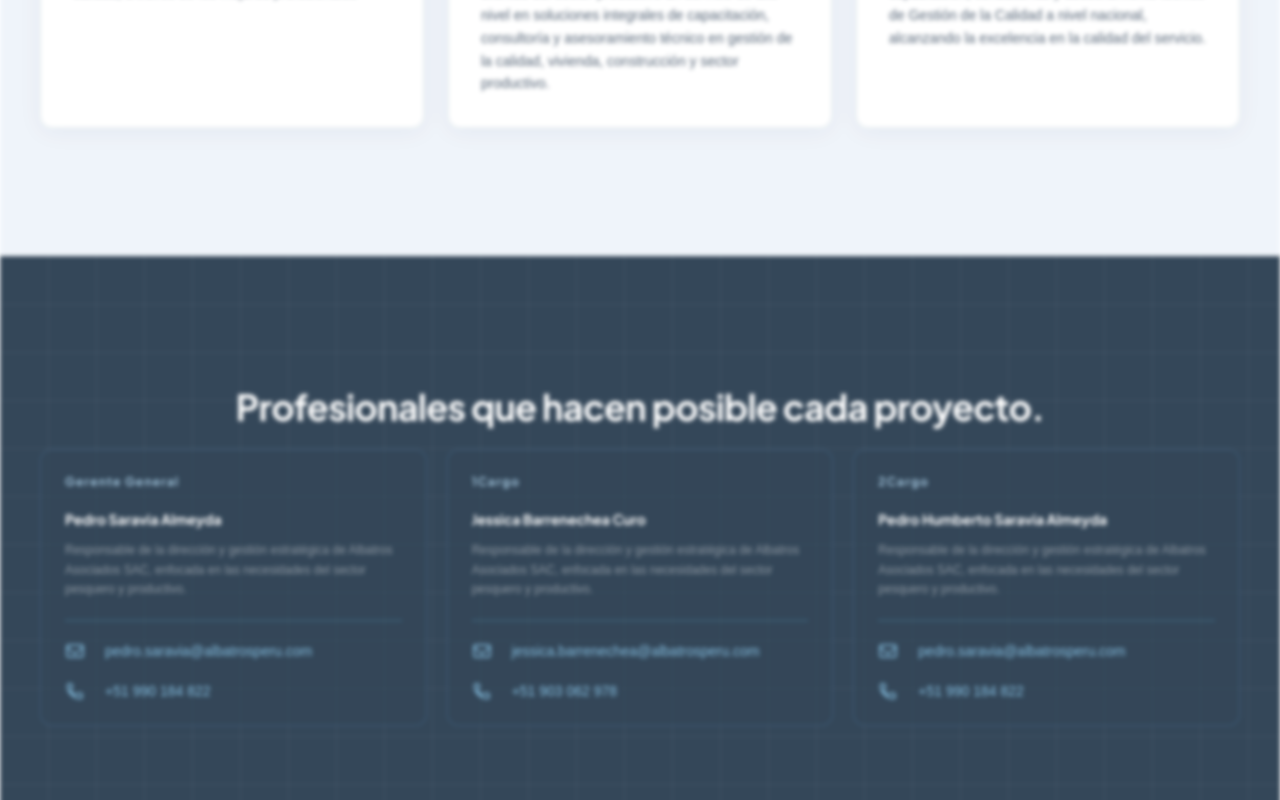
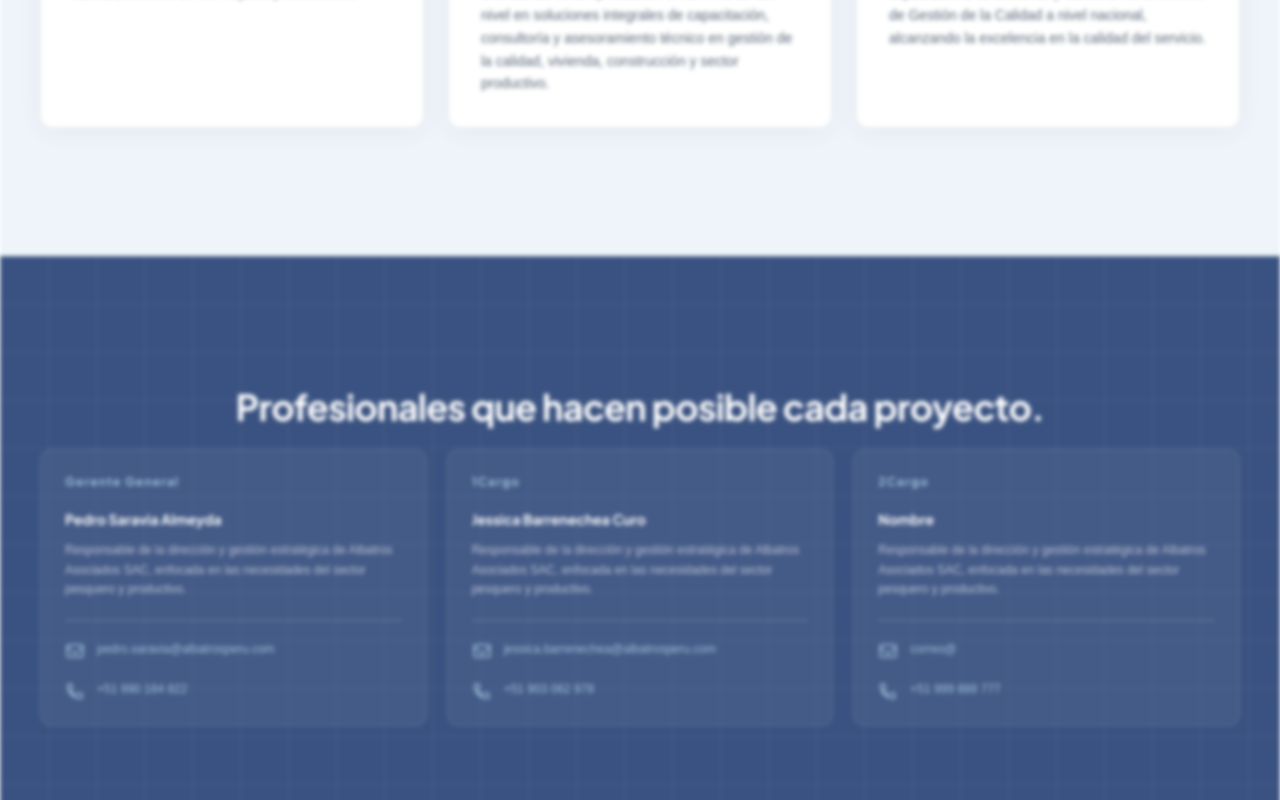
Before and after one commit to Madelyy/Web, a Next.js app: page / in a window 1280 px wide. Shown: the part 2000-2800 px from the top of the page. Built offline with nearby package versions, Linux system fonts and the light colour scheme.

Commit message:
Cambio de color, footer

```diff
--- a/src/components/CTA.tsx
+++ b/src/components/CTA.tsx
@@ -7,7 +7,7 @@ export default function CTA() {
                 className="absolute inset-0"
                 style={{ backgroundImage: `url(/images/embarcacionMariangella.jpeg)`, backgroundSize: `cover`, backgroundPosition: `center` }}
             />
-            <div className="bg-[rgba(20,30,50,0.90)]/90 absolute inset-0" />
+            <div className="bg-[rgb(36,63,115,0.9)] absolute inset-0" />
             <div className="absolute inset-0 engineering-grid-light" />
             <div className="relative z-10 max-w-7xl mx-auto px-6 lg:px-10 text-center">
                 <h2
@@ -16,7 +16,7 @@ export default function CTA() {
                 >
                     ¿Tienes un proyecto o desafío técnico?
                 </h2>
-                <p className="text-white/65 text-lg mb-10 max-w-xl mx-auto leading-relaxed">
+                <p className="text-white/85 text-lg mb-10 max-w-xl mx-auto leading-relaxed">
                     Conversemos sobre cómo podemos ayudarte a desarrollar, gestionar y
                     mejorar tu proyecto u organización.
                 </p>
--- a/src/components/Capacitacion.tsx
+++ b/src/components/Capacitacion.tsx
@@ -11,7 +11,7 @@ export default function Capacitacion() {
                 className="absolute inset-0"
                 style={{ backgroundImage: `url(https://images.unsplash.com/photo-1551884170-09fb70a3a2ed?w=1400&h=600&fit=crop&auto=format)`, backgroundSize: `cover`, backgroundPosition: `center` }}
             />
-            <div className="absolute inset-0" style={{ background: "rgba(20,30,50,0.87)" }} />
+            <div className="absolute inset-0" style={{ background: `rgb(36,63,115,0.9)` }} />
             <div className="absolute inset-0 engineering-grid-light" />
             <div className="relative z-10 max-w-7xl mx-auto px-6 lg:px-10 py-24 lg:py-32">
                 <div className="max-w-2xl">
@@ -21,7 +21,7 @@ export default function Capacitacion() {
                     >
                         Capacitación técnica diseñada para tu organización.
                     </h2>
-                    <p className="text-white/65 mb-8 leading-relaxed">
+                    <p className="text-white/85 mb-8 leading-relaxed">
                         Desarrollamos programas de capacitación in-house adaptados a las
                         necesidades específicas de cada empresa, combinando conocimiento
                         técnico, experiencia profesional y aplicación práctica.
@@ -31,7 +31,7 @@ export default function Capacitacion() {
                             <span
                                 key={tag}
                                 className="text-xs px-3 py-1.5 rounded-full transition-all duration-300 hover:brightness-150"
-                                style={{ background: `rgba(74,122,181,0.12)`, border: `1px solid rgba(74,122,181,0.28)`, color: `#96BDD8` }}
+                                style={{ background: `rgba(255,255,255,0.12)`, border: `1px solid rgba(255,255,255,0.18)`, color: `#96BDD8` }}
                             >
                                 {tag}
                             </span>
--- a/src/components/Diferencial.tsx
+++ b/src/components/Diferencial.tsx
@@ -3,7 +3,7 @@ import { blocksData } from "../data/blocksData";
 
 export default function Diferencial() {
     return (
-        <section className="reveal bg-[#1E3347] relative py-24 lg:py-32 overflow-hidden">
+        <section className="reveal bg-[#243F73] relative py-24 lg:py-32 overflow-hidden">
             <div className="absolute inset-0 engineering-grid-light" />
             <SpiralLines />
             <div className="relative z-10 max-w-7xl mx-auto px-6 lg:px-10">
--- a/src/components/Equipo.tsx
+++ b/src/components/Equipo.tsx
@@ -3,7 +3,7 @@ import { IconMail, IconPhone } from "./Icons";
 
 export default function Equipo() {
     return (
-        <section id="equipo" className="reveal bg-[#1E3347] relative py-0 overflow-hidden" style={{ minHeight: `500px` }}>
+        <section id="equipo" className="reveal bg-[#243F73] relative py-0 overflow-hidden" style={{ minHeight: `500px` }}>
             <div className="absolute inset-0 engineering-grid-light" />
             <div className="relative z-10 max-w-7xl mx-auto px-6 lg:px-10 py-24 lg:py-32">
                 <div className="max-w text-center">
@@ -18,8 +18,8 @@ export default function Equipo() {
                     {equipoData.map((e) => (
                         <div
                             key={e.cargo}
-                            className="bg-[#1E3347]/65 rounded-xl p-6 transition-all duration-300 hover:-translate-y-1"
-                            style={{ border: `1px solid rgba(74,122,181,0.28)` }}
+                            className="bg-white/5 rounded-xl p-6 transition-all duration-300 hover:-translate-y-1"
+                            style={{ border: `1px solid rgba(255,255,255,0.12)` }}
                         >
                             <div
                                 className="text-xs font-bold tracking-widest"
@@ -35,17 +35,17 @@ export default function Equipo() {
                             </h3>
                             <p
                                 className="text-xs leading-relaxed"
-                                style={{ color: `rgba(255,255,255,0.45)` }}
+                                style={{ color: `rgba(255,255,255,0.65)` }}
                             >
                                 {e.desc}
                             </p>
-                            <div className="my-5 h-px bg-[#4C9BC7]/40" />
-                            <div className="flex flex-col text-sm gap-5 text-[#78B9DF]">
-                                <div className="flex gap-5">
+                            <div className="my-5 h-px bg-white/25" />
+                            <div className="flex flex-col text-xs gap-5 text-[#96BDD8]">
+                                <div className="flex gap-3">
                                     <IconMail />
                                     <p>{e.correo}</p>
                                 </div>
-                                <div className="flex gap-5">
+                                <div className="flex gap-3">
                                     <IconPhone />
                                     <p>+51 {e.telefono}</p>
                                 </div>
--- a/src/components/Hero.tsx
+++ b/src/components/Hero.tsx
@@ -10,7 +10,7 @@ export default function Hero() {
             />
             <div
                 className="absolute inset-0"
-                style={{ backgroundImage: `linear-gradient(155deg, rgba(20,30,50,0.89) 0%, rgba(20,30,50,0.68) 50%, rgba(16,28,46,0.92) 100%)` }}
+                style={{ backgroundImage: `linear-gradient(155deg, rgba(20,30,50,0.89) 0%, rgb(36,63,115,0.58) 50%, rgb(36,63,115,0.7) 100%` }}
             />
             <div className="absolute inset-0 engineering-grid-light" />
             <div className="relative z-10 max-w-7xl mx-auto px-6 lg:px-10 pb-20 pt-32 w-full">
@@ -28,7 +28,7 @@ export default function Hero() {
                     >
                         Ingeniería y gestión para impulsar el sector pesquero y productivo.
                     </h1>
-                    <p className="text-white/65 text-lg md:text-xl leading-relaxed mb-10 max-w-2xl">
+                    <p className="text-white/85 text-lg md:text-xl leading-relaxed mb-10 max-w-2xl">
                         Capacitación, consultoría y asesoramiento técnico especializado en ingeniería, gestión de la calidad, inocuidad, medio ambiente y procesos productivos.
                     </p>
                     <div className="flex flex-col sm:flex-row gap-4 mb-16">
--- a/src/components/Layout/Footer.tsx
+++ b/src/components/Layout/Footer.tsx
@@ -14,7 +14,7 @@ export default function FooterSection() {
     ]
 
     return (
-        <footer style={{ background: `#111827`, color: `#fff` }}>
+        <footer style={{ background: `#172033`, color: `#fff` }}>
             <div className="max-w-7xl mx-auto px-6 lg:px-10 pt-16 pb-8">
                 <div className="grid sm:grid-cols-2 lg:grid-cols-4 gap-10 mb-12">
                     <div className="lg:col-span-1">
--- a/src/components/Layout/Header.tsx
+++ b/src/components/Layout/Header.tsx
@@ -39,7 +39,7 @@ export default function HeaderSection() {
                 style={{ height: scrolled ? `60px` : `80px` }}
             >
                 <Image
-                    src={"/images/logoA.png"}
+                    src={"/images/logoA_4B6FAE.png"}
                     alt="Albatros Asociados SAC"
                     height={250}
                     width={250}
@@ -61,7 +61,7 @@ export default function HeaderSection() {
                 <div className="hidden lg:flex">
                     <a
                         href="#contacto"
-                        className="bg-[#4A7AB5] text-white text-sm font-semibold px-5 py-2.5 rounded-lg transition-all duration-200 hover:bg-[#6B9CC4]"
+                        className="bg-[#4B6FAE] text-white text-sm font-semibold px-5 py-2.5 rounded-lg transition-all duration-200 hover:bg-[#6B9CC4]"
                         style={{
                             fontFamily: `var(--font-display)`,
                         }}
--- a/src/components/ServicioModal.tsx
+++ b/src/components/ServicioModal.tsx
@@ -16,11 +16,11 @@ export default function ServicioModal({
 }: ServicioModalProps) {
     return (
         <div
-            className="bg-[#1C2B3D]/60 fixed inset-0 z-50 flex items-center justify-center p-6"
+            className="bg-[#1C2B3D]/60 fixed inset-0 z-50 flex items-center justify-center p-8"
             onClick={onClose}
         >
             <div
-                className={`pop relative w-150 rounded-2xl bg-white p-10 lg:p-12 shadow-2xl ${isClosing ? `close` : `pop`}`}
+                className={`pop relative w-150 rounded-2xl bg-white p-8 lg:p-10 shadow-2xl ${isClosing ? `close` : `pop`}`}
                 onClick={(e) => e.stopPropagation()}
             >
                 <button
@@ -48,11 +48,8 @@ export default function ServicioModal({
                 >
                     {service.title}
                 </h2>
-                <p className="text-[#6E85A0] leading-relaxed">
-                    {service.desc}
-                </p>
                 <div className="my-5 h-px bg-[#DDE8F5]" />
-                <div className="flex gap-10">
+                <div className="flex gap-6">
                     <IconClipboard />
                     <div>
                         <h3
@@ -77,25 +74,6 @@ export default function ServicioModal({
                         </ul>
                     </div>
                 </div>
-                <div className="my-5 h-px bg-[#DDE8F5]" />
-                <div className="flex gap-10">
-                    <IconTarget />
-                    <div>
-                        <h3
-                            className="font-bold text-lg mb-2"
-                            style={{
-                                color: "#1C2B3D",
-                                fontFamily: "var(--font-display)",
-                            }}
-                        >
-                            Enfoque
-                        </h3>
-
-                        <p className="text-sm text-[#6E85A0] leading-relaxed">
-                            {service.details.desc}
-                        </p>
-                    </div>
-                </div>
                 <div className="pt-10 flex justify-end">
                     <a
                         href="#contacto"
--- a/src/data/equipoData.js
+++ b/src/data/equipoData.js
@@ -17,10 +17,10 @@ export const equipoData = [
     },
     {
         cargo: "2Cargo",
-        nombre: "Pedro Humberto Saravia Almeyda",
+        nombre: "Nombre",
         especialidad: "Ingeniero Pesquero",
         desc: "Responsable de la dirección y gestión estratégica de Albatros Asociados SAC, enfocada en las necesidades del sector pesquero y productivo.",
-        correo: "pedro.saravia@albatrosperu.com",
-        telefono: "990 184 822"
+        correo: "correo@",
+        telefono: "999 888 777"
     }
 ]
--- a/src/data/sectoresData.js
+++ b/src/data/sectoresData.js
@@ -23,4 +23,4 @@ export const sectoresData = [
         title: "Gestión ambiental",
         desc: "Calidad, desempeño ambiental y sostenibilidad."
     },
-]
+];
```
Also changed, not shown: public/images/logoA_4B6FAE.png (added).
